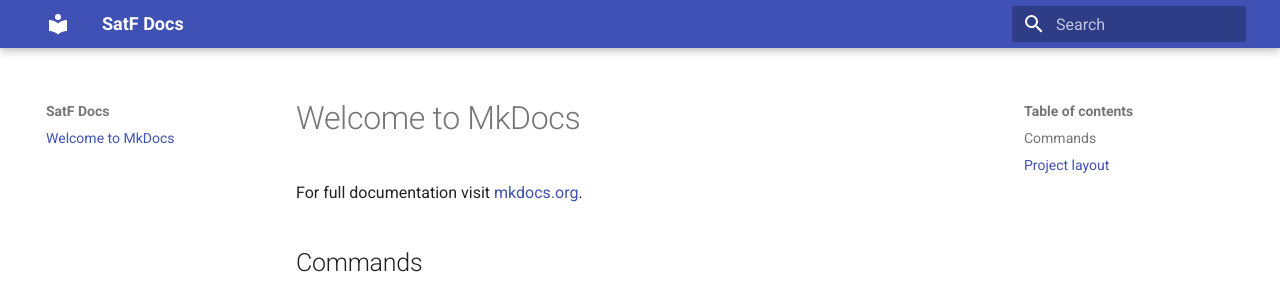
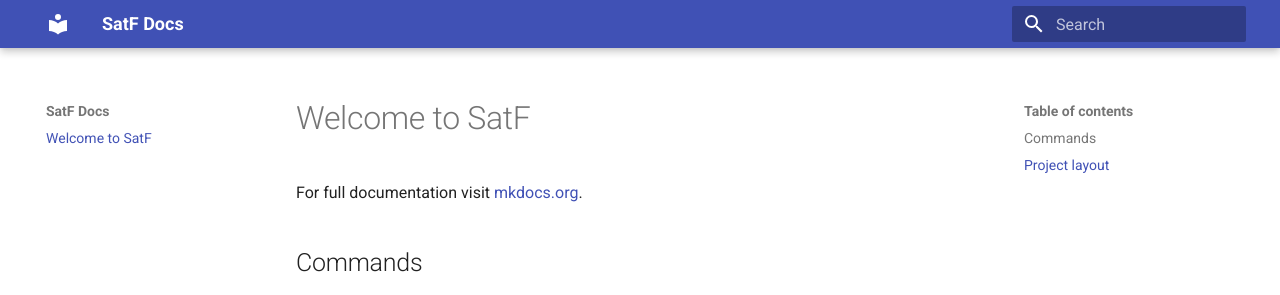
Before and after one commit to LoganRem070/SatF, an MkDocs documentation site: the page built from docs/index.md, in a window 1280 px wide. Shown: the top 295 px of the page. Built offline with MkDocs 1.6.1 and Material for MkDocs 9.7.7, drawn with Linux system fonts in a browser that asks for light colours.

Commit message:
Update index.md

```diff
--- a/docs/index.md
+++ b/docs/index.md
@@ -1,4 +1,4 @@
-# Welcome to MkDocs
+# Welcome to SatF
 
 For full documentation visit [mkdocs.org](https://www.mkdocs.org).
 
```
